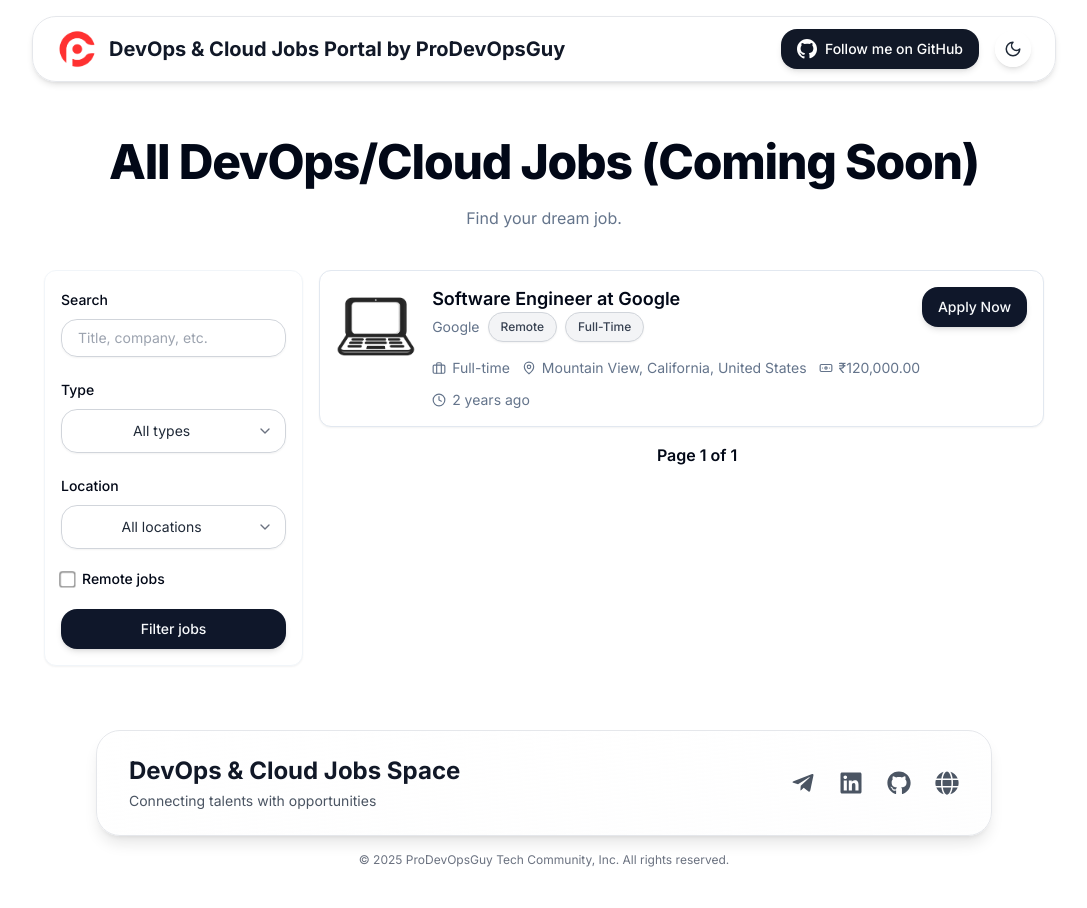
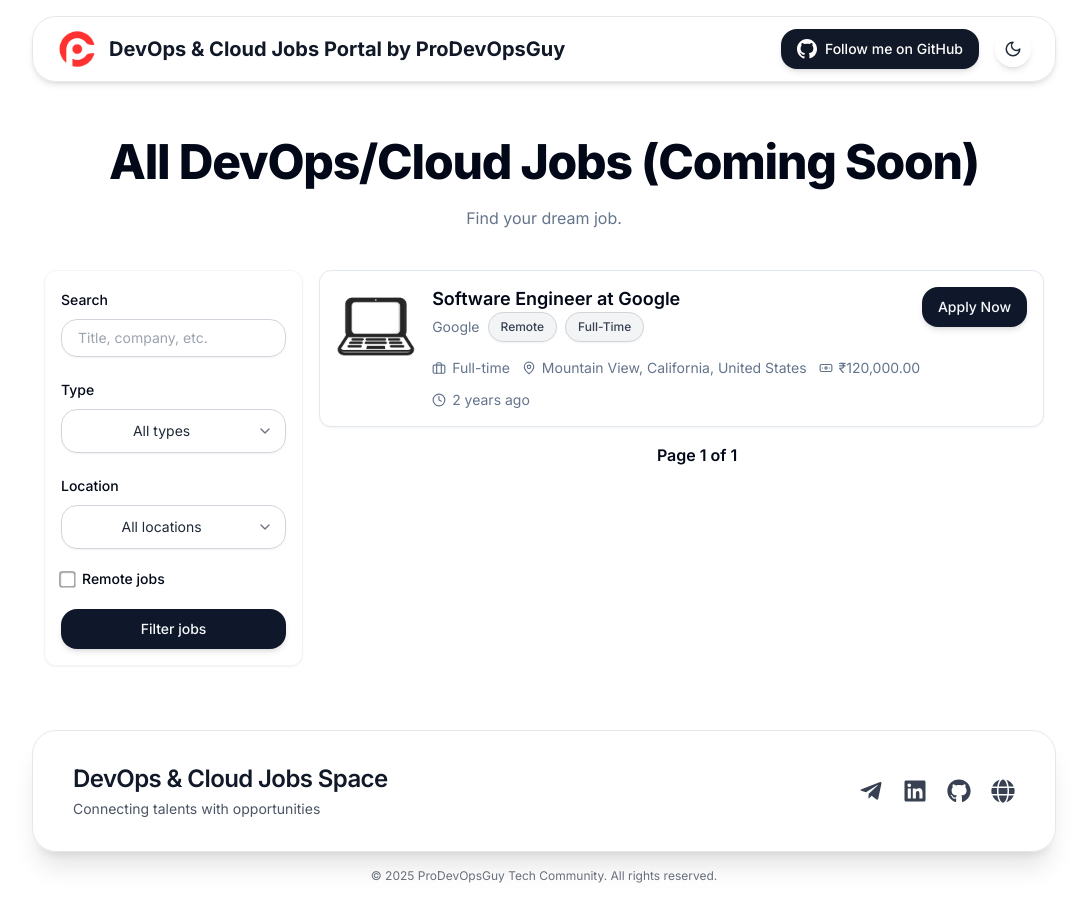
Before and after one commit to NotHarshhaa/jobs.prodevopsguytech.com, a Next.js app: page / in a window 1280 px wide. Shown: the whole page, without its empty margins (96-1183 px from the left). Built offline with nearby package versions, Linux system fonts and the light colour scheme.

Commit message:
jobs: refactor: enhance Footer component styling and structure for improved aesthetics and usability
Signed-off-by: NotHarshhaa <reddyharshhaa12@gmail.com>

```diff
--- a/src/components/Footer.tsx
+++ b/src/components/Footer.tsx
@@ -4,65 +4,71 @@
 import { FaTelegramPlane, FaLinkedin, FaGithub, FaGlobe } from "react-icons/fa";
 import { motion } from "framer-motion";
 
+const socials = [
+  {
+    href: "https://t.me/prodevopsguy",
+    icon: <FaTelegramPlane />,
+    label: "Telegram",
+  },
+  {
+    href: "https://www.linkedin.com/in/harshhaa-vardhan-reddy/",
+    icon: <FaLinkedin />,
+    label: "LinkedIn",
+  },
+  {
+    href: "https://github.com/NotHarshhaa",
+    icon: <FaGithub />,
+    label: "GitHub",
+  },
+  {
+    href: "https://notharshhaa.site",
+    icon: <FaGlobe />,
+    label: "Website",
+  },
+];
+
 export default function Footer() {
   return (
-    <footer className="py-4 bg-transparent sm:py-6">
+    <footer className="py-6 bg-transparent">
       <motion.div
         initial={{ opacity: 0, y: 20 }}
         animate={{ opacity: 1, y: 0 }}
         transition={{ duration: 0.6, ease: "easeOut" }}
         className="
-          w-full max-w-[95%] sm:max-w-4xl mx-auto
-          bg-gradient-to-br from-white/30 to-gray-100/10 dark:from-black/30 dark:to-gray-900/10
-          backdrop-blur-xl
-          rounded-2xl sm:rounded-3xl shadow-md sm:shadow-lg
-          px-4 py-4 sm:px-8 sm:py-6
-          flex flex-col sm:flex-row justify-between items-center gap-4 sm:gap-6
+          w-full max-w-[95%] sm:max-w-5xl mx-auto
+          bg-white/30 dark:bg-black/30 backdrop-blur-md
           border border-gray-200 dark:border-gray-700
-          transition-all duration-300
+          shadow-xl rounded-3xl
+          px-6 py-6 sm:px-10 sm:py-8
+          flex flex-col sm:flex-row justify-between items-center gap-6
         "
       >
-        {/* Left: Brand Title */}
-        <div className="text-center sm:text-left">
-          <h3 className="text-xl sm:text-2xl font-bold text-gray-900 dark:text-white">
+        {/* Brand */}
+        <div className="text-center sm:text-left space-y-1">
+          <h3 className="text-2xl font-semibold text-gray-900 dark:text-white tracking-tight">
             DevOps & Cloud Jobs Space
           </h3>
-          <p className="text-xs sm:text-sm text-gray-600 dark:text-gray-400 mt-1">
+          <p className="text-sm text-gray-600 dark:text-gray-400">
             Connecting talents with opportunities
           </p>
         </div>
 
-        {/* Right: Social Links */}
-        <div className="flex gap-4 sm:gap-6 text-gray-600 dark:text-gray-400 text-xl sm:text-2xl">
-          {[{
-            href: "https://t.me/prodevopsguy",
-            icon: <FaTelegramPlane />,
-            label: "Telegram"
-          }, {
-            href: "https://www.linkedin.com/in/harshhaa-vardhan-reddy/",
-            icon: <FaLinkedin />,
-            label: "LinkedIn"
-          }, {
-            href: "https://github.com/NotHarshhaa",
-            icon: <FaGithub />,
-            label: "GitHub"
-          }, {
-            href: "https://notharshhaa.site",
-            icon: <FaGlobe />,
-            label: "Website"
-          }].map(({ href, icon, label }, idx) => (
+        {/* Social Icons */}
+        <div className="flex gap-5 text-gray-700 dark:text-gray-300 text-2xl">
+          {socials.map(({ href, icon, label }, idx) => (
             <motion.div
               key={idx}
-              whileHover={{ scale: 1.15 }}
+              whileHover={{ scale: 1.2, rotate: 2 }}
               whileTap={{ scale: 0.95 }}
               transition={{ type: "spring", stiffness: 300 }}
+              className="transition-colors"
             >
               <Link
                 href={href}
                 target="_blank"
                 rel="noopener noreferrer"
                 aria-label={label}
-                className="hover:text-gray-900 dark:hover:text-white transition-colors"
+                className="hover:text-primary dark:hover:text-white hover:drop-shadow-lg"
               >
                 {icon}
               </Link>
@@ -71,14 +77,14 @@
         </div>
       </motion.div>
 
-      {/* Bottom copyright */}
+      {/* Copyright */}
       <motion.div
         initial={{ opacity: 0 }}
         animate={{ opacity: 1 }}
-        transition={{ delay: 0.5 }}
-        className="mt-3 sm:mt-4 text-center text-[10px] sm:text-xs text-gray-500 dark:text-gray-400"
+        transition={{ delay: 0.6 }}
+        className="mt-4 text-center text-xs text-gray-500 dark:text-gray-400"
       >
-        © {new Date().getFullYear()} ProDevOpsGuy Tech Community, Inc. All rights reserved.
+        © {new Date().getFullYear()} ProDevOpsGuy Tech Community. All rights reserved.
       </motion.div>
     </footer>
   );
```
